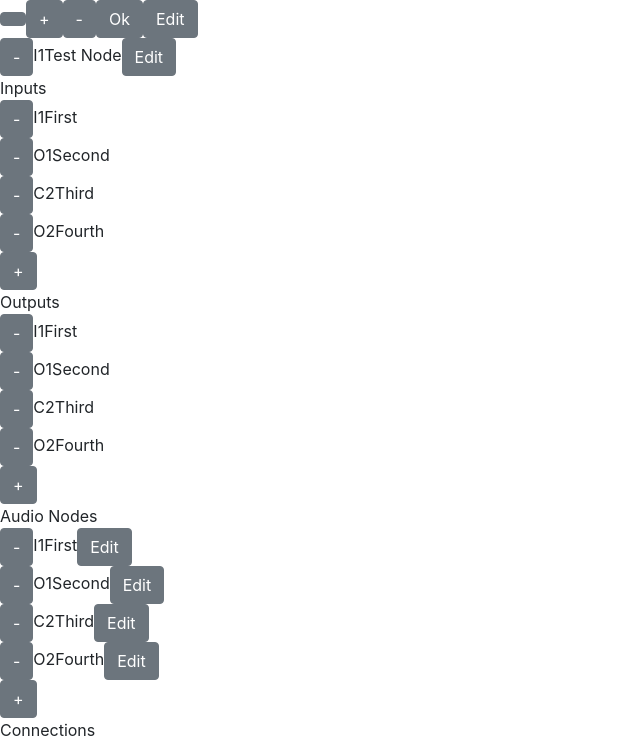
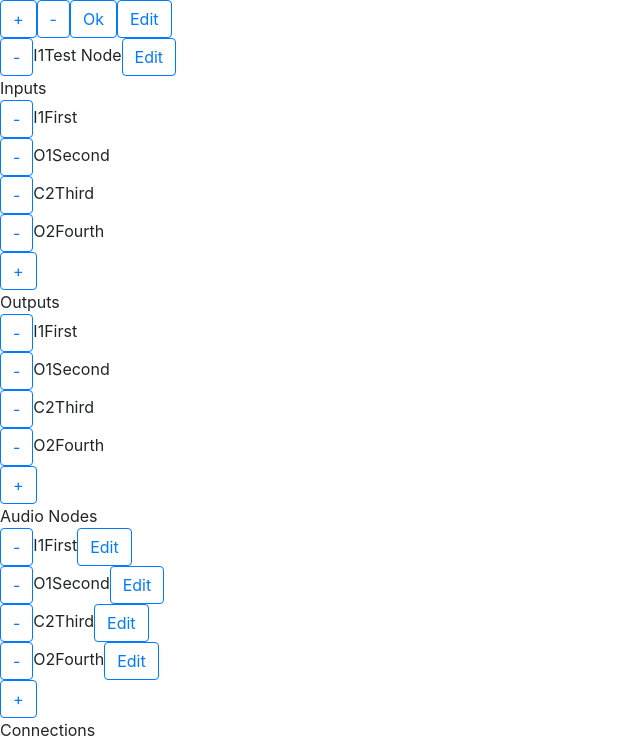
Before and after one commit to jetpackpony/steam-mixer, a React (Create React App) app: page / in a window 1280 px wide. Shown: the top 740 px of the page, without its empty margins (0-640 px from the left). Built offline with nearby package versions, Linux system fonts and the light colour scheme.

Commit message:
Use bootstrap button instread of custom

```diff
--- a/src/App.js
+++ b/src/App.js
@@ -1,7 +1,7 @@
 import React, { Component, Fragment } from 'react';
 import logo from './logo.svg';
 import './App.css';
-import Button, {
+import {
   AddButton, DeleteButton, OkButton, EditButton
 } from './components/buttons';
 import Node from './components/Node';
@@ -34,7 +34,6 @@ class App extends Component {
     return (
       <Fragment>
         <div>
-          <Button text="Test" onClick={() => console.log("click")} />
           <AddButton onClick={() => console.log("click add button")} />
           <DeleteButton onClick={() => console.log("click delete button")} />
           <OkButton onClick={() => console.log("click ok button")} />
--- a/src/components/buttons/index.js
+++ b/src/components/buttons/index.js
@@ -1,21 +1,26 @@
 import React from 'react';
 import { Button } from 'reactstrap';
 
+const Btn = ({ onClick, children }) => (
+  <Button outline color="primary" onClick={onClick}>
+    {children}
+  </Button>
+);
+
 const AddButton = ({ onClick }) => (
-  <Button onClick={onClick}>+</Button>
+  <Btn onClick={onClick}>+</Btn>
 );
 
 const OkButton = ({ onClick }) => (
-  <Button onClick={onClick}>Ok</Button>
+  <Btn onClick={onClick}>Ok</Btn>
 );
 
 const EditButton = ({ onClick }) => (
-  <Button onClick={onClick}>Edit</Button>
+  <Btn onClick={onClick}>Edit</Btn>
 );
 
 const DeleteButton = ({ onClick }) => (
-  <Button onClick={onClick}>-</Button>
+  <Btn onClick={onClick}>-</Btn>
 );
 
-export default Button;
 export { AddButton, OkButton, EditButton, DeleteButton };
```
